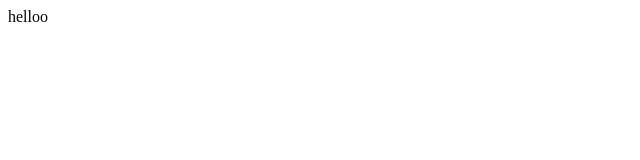
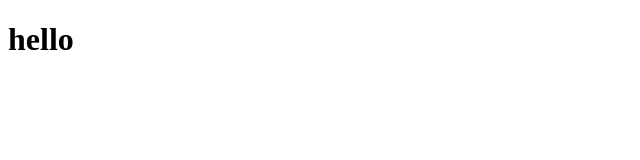
Before and after one commit to Esneiderv26/assesment2324, a plain HTML site: page index.html in a window 1280 px wide. Shown: the whole page, without its empty margins (0-640 px from the left). Drawn offline with Linux system fonts and the light colour scheme.

Commit message:
Update index.html

```diff
--- a/index.html
+++ b/index.html
@@ -6,6 +6,6 @@
     <title>Document</title>
 </head>
 <body>
-    helloo
+    <h1>hello</h1>
 </body>
 </html>
```
